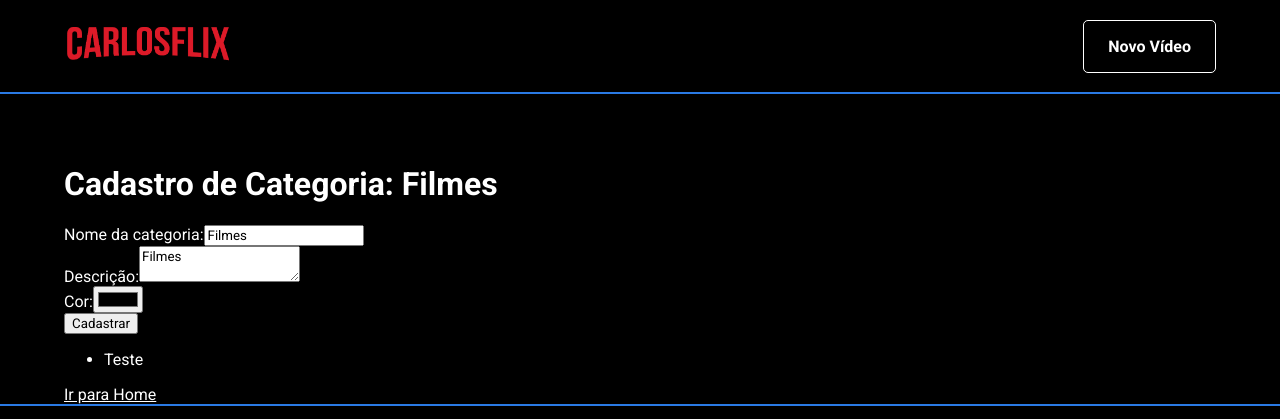
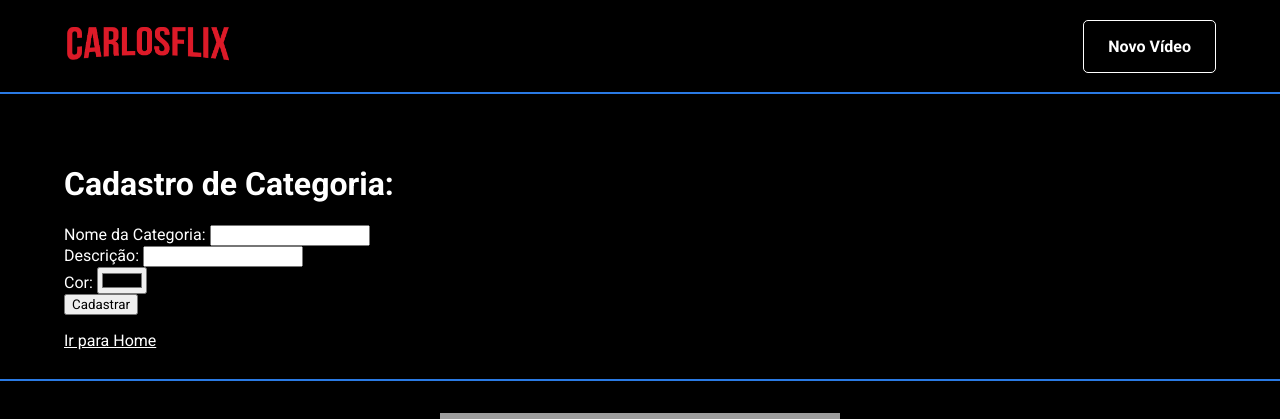
Before and after one commit to cesant3/reactflix, a React (Create React App) app: page /cadastro/categoria in a window 1280 px wide. Shown: the top 419 px of the page. Built offline with nearby package versions, Linux system fonts and the light colour scheme; grey boxes are pictures that could not be loaded.

Commit message:
componetizacao do formulario

```diff
--- /dev/null
+++ b/src/components/FormFields/index.js
@@ -0,0 +1,19 @@
+import React from "react";
+
+function FormField({ label, type, name, value, onChange }) {
+    return(
+        <div>
+            <label>
+              {label}
+              <input
+              type={type}
+              value={value}
+              name={name}
+              onChange={onChange}
+              />
+            </label>
+          </div>
+    )
+}
+
+export default FormField;
--- a/src/pages/cadastro/categoria/index.js
+++ b/src/pages/cadastro/categoria/index.js
@@ -1,59 +1,96 @@
 import React, { useState } from 'react';
 import { Link } from 'react-router-dom';
 import PageDefault from '../../../components/PageDefault';
+import FormField from '../../../components/FormFields';
 
 function CadastroCategoria() {
 
-  const [categorias, setCategorias] = useState(['Teste']);
-  const [nomeDaCategoria, setNomeDaCategoria] = useState('Filmes');
+  const valoresIniciais = {
+    nome: '',
+    descricao: '',
+    cor: '',
+  }
+  const [categorias, setCategorias] = useState([]);
+  const [values, setValues] = useState(valoresIniciais);
+
+  function setValue(chave, valor) {
+    setValues({
+      ...values,
+      [chave]: valor,
+    })
+  }
+
+  function handleChange(infosDoEvento) {
+    setValue(
+      infosDoEvento.target.getAttribute('name'),
+      infosDoEvento.target.value
+    );
+  }
 
   return (
       <PageDefault>
-        <h1>Cadastro de Categoria: {nomeDaCategoria} </h1>
+        <h1>Cadastro de Categoria: {values.nome} </h1>
 
         <form onSubmit={function handleSubmit(infosDoEvento) {
           infosDoEvento.preventDefault();
           setCategorias([
             ...categorias,
-            nomeDaCategoria
-          ]);}}>
+            values
+          ]);
 
-          <div>
-            <label>
-              Nome da categoria:
-              <input
-              type="text"
-              value={nomeDaCategoria}
-              onChange={function funcaoError(infosDoEvento) {
-                setNomeDaCategoria(infosDoEvento.target.value);
-              }}
-              />
-            </label>
-          </div>
-          <div>
+          setValues(valoresIniciais);
+
+          }}>
+
+          <FormField
+            label="Nome da Categoria: "
+            type="text"
+            name="nome"
+            value={values.nome}
+            onChange={handleChange}
+          />
+
+          <FormField
+            label="Descrição: "
+            type="text"
+            name="descricao"
+            value={values.descricao}
+            onChange={handleChange}
+          />
+
+         {/*
+         <div>
             <label>
               Descrição:
               <textarea
               type="text"
-              value={nomeDaCategoria}
-              onChange={function funcaoError(infosDoEvento) {
-                setNomeDaCategoria(infosDoEvento.target.value);
-              }}
+              value={values.descricao}
+              name="descricao"
+              onChange={handleChange}
               />
             </label>
           </div>
-          <div>
+         */}
+
+          <FormField
+            label="Cor: "
+            type="color"
+            name="cor"
+            value={values.cor}
+            onChange={handleChange}
+          />
+
+          {/*<div>
             <label>
               Cor:
               <input
               type="color"
-              value={nomeDaCategoria}
-              onChange={function funcaoError(infosDoEvento) {
-                setNomeDaCategoria(infosDoEvento.target.value);
-              }}
+              value={values.cor}
+              name="cor"
+              onChange={handleChange}
               />
             </label>
-          </div>
+          </div>*/}
 
           <button>Cadastrar</button>
         </form>
@@ -62,7 +99,7 @@ function CadastroCategoria() {
           {categorias.map( (categoria, indice) => {
             return (
               <li key={`${categoria}${indice}`}>
-                {categoria}
+                {categoria.nome}
               </li>
             )
           } )}
```
